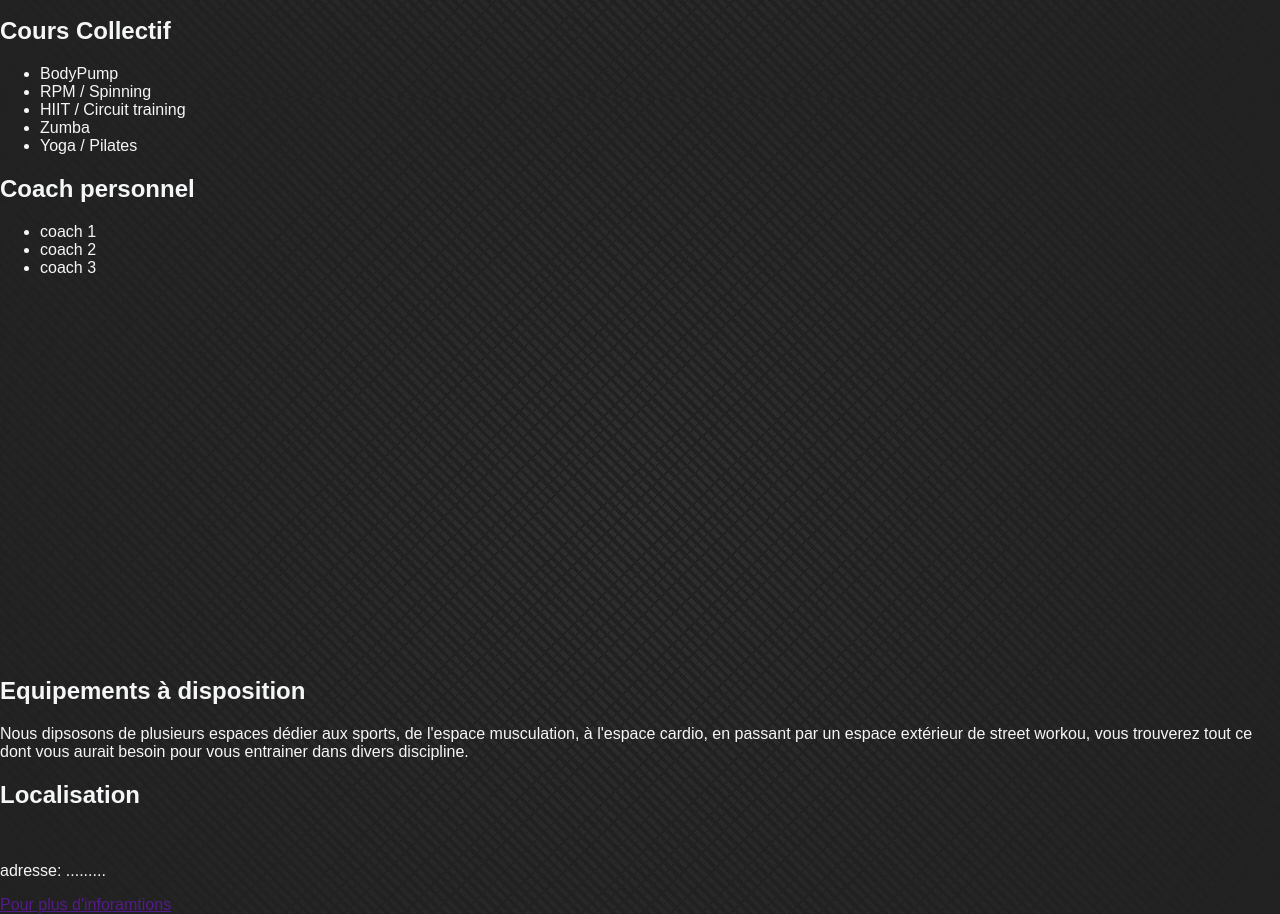
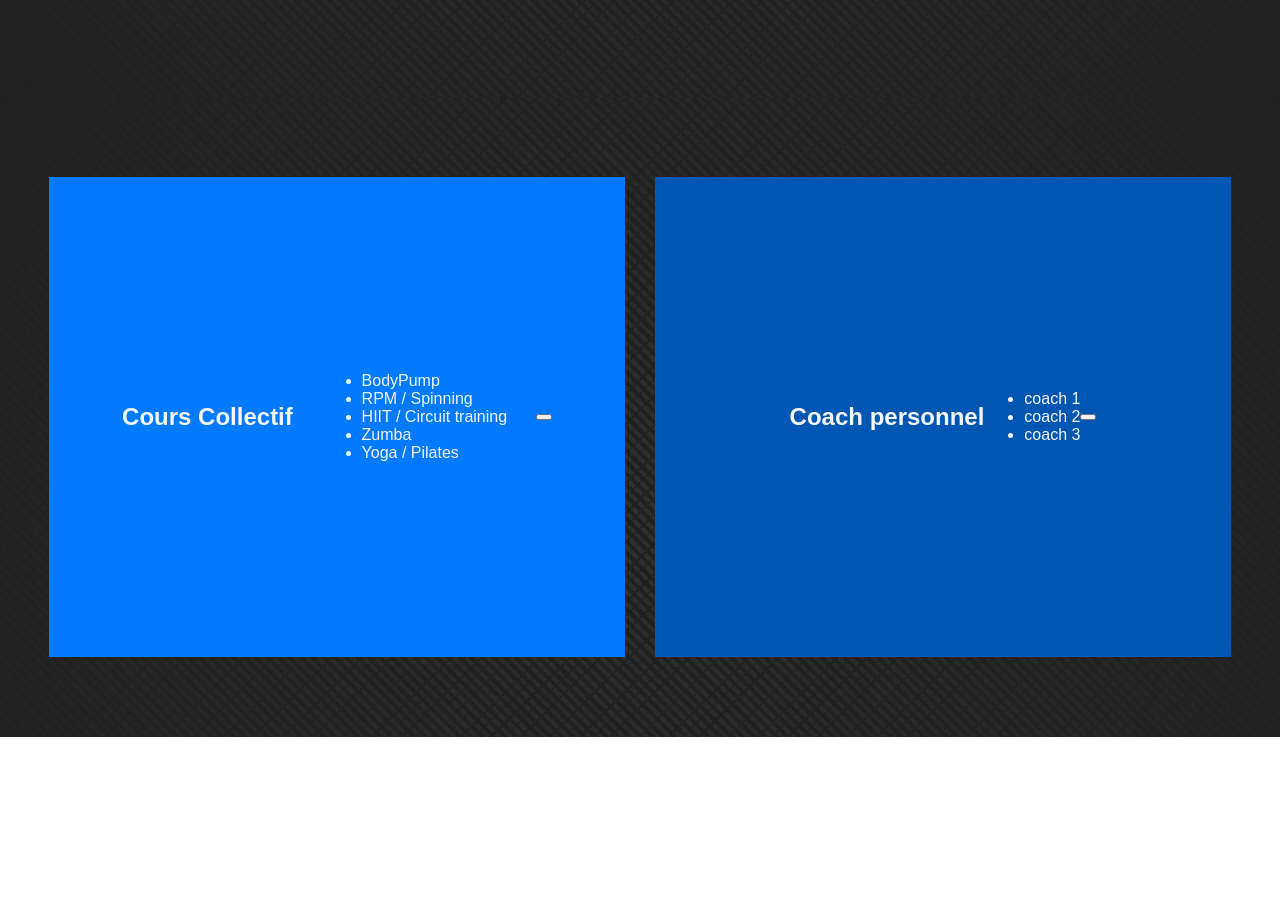
Before and after one commit to morgandevmh/fcc-tribute-page, a plain HTML site: page index.html in a window 1280 px wide. Shown: the part 723-1637 px from the top of the page. After the commit the page ends 1460 px from the top, so only its background shows below. Drawn offline with Linux system fonts and the light colour scheme.

Commit message:
Modifications to a section + (:has())

```diff
--- a/index.html
+++ b/index.html
@@ -44,6 +44,7 @@
         <li>Zumba</li>
         <li>Yoga / Pilates</li>
       </ul>
+      <button></button>
     </div>
 
     <div class="coach">
@@ -53,6 +54,7 @@
         <li>coach 2</li>
         <li>coach 3</li>
       </ul>
+      <button></button>
     </div>
 
 
@@ -63,23 +65,6 @@
 
 
 
-      <div>
-       <h2>Equipements à disposition</h2>
-       <p>Nous dipsosons de plusieurs espaces dédier aux sports, de l'espace musculation, à l'espace cardio, en passant par un espace extérieur de street workou, vous trouverez tout ce dont vous aurait besoin pour vous entrainer dans divers discipline. </p>
-      </div>
-
-      <div>
-       <h2>Localisation</h2>
-       <img id="carte-l" href=""/>
-       <p> adresse: ......... </p>
-      </div>
-
-
-    <div id="tribute-info">
-      <a href="" value="" id="tribute-link" target="_blank">Pour plus d'inforamtions</a>
-    </div>
-
-
   </main>
 
 </body>
--- a/styles.css
+++ b/styles.css
@@ -39,7 +39,7 @@ body {
   width: 100%;
   height: 100%;
   object-fit: cover;
-  transition: transform 0.3s ease;
+  transition: transform 0.5s ease;
 }
 
 .mini-img-selector:hover {
@@ -86,6 +86,47 @@ body {
 /*section cours coach*/
 
 .s-cours-coach {
- height: 80vh;
- width: 100% ;
+  margin-top: 100px;
+  position: relative;
+  height: 80vh;
+  width: 100%;
+  display: flex;
+  justify-content: center;
+  align-items: center;
+  gap: 30px;
+  transition: all 0.5s ease;
 }
+
+.cours {
+  height: 60vh;
+  width: 45%;
+  background-color: var(--second-color-1);
+  display: flex;
+  justify-content: center;
+  align-items: center;
+  flex-direction: row;
+  gap: 5%;
+
+}
+
+.coach {
+  height: 60vh;
+  width: 45%;
+  background-color: var(--second-color-2);
+  display: flex;
+  justify-content: center;
+  align-items: center;
+  flex-direction: row;
+}
+
+.cours, .coach {
+  transition: all 0.7s ease;
+}
+
+.s-cours-coach:has(.cours:hover) .cours { width: 60%; }
+.s-cours-coach:has(.cours:hover) .coach { width: 30%; }
+
+.s-cours-coach:has(.coach:hover) .coach { width: 60%; }
+.s-cours-coach:has(.coach:hover) .cours { width: 30%; }
+
+.cours, .coach { transition: width .45s ease; float:left; }
```
